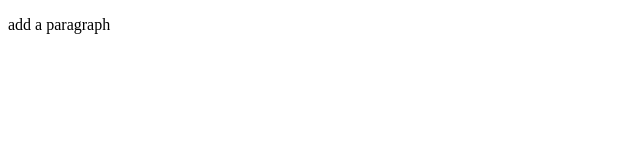
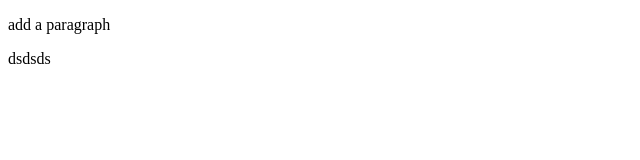
Before and after one commit to ZobairSoodi/binome, a plain HTML site: page index.html in a window 1280 px wide. Shown: the full height of the page, 0-640 px from the left. Drawn offline with Linux system fonts and the light colour scheme.

Commit message:
Update index.html

```diff
--- a/index.html
+++ b/index.html
@@ -8,6 +8,6 @@
 </head>
 <body>
     <p> add a paragraph </p>
-
+    dsdsds
 </body>
 </html>
```
